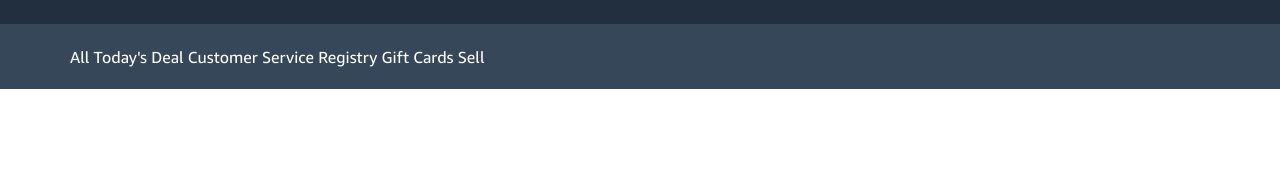
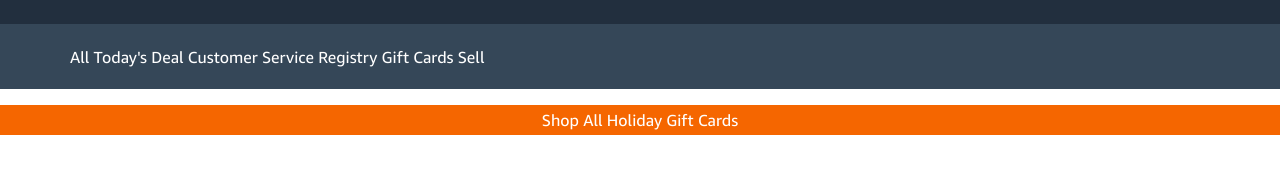
Before and after one commit to DomenicoCoppeta/M1-D2, a plain HTML site: page Index.html in a window 1280 px wide. Shown: the part 96-270 px from the top of the page. Drawn offline with Linux system fonts and the light colour scheme; files whose address does not match are found by name.

Commit message:
fino holiday

```diff
--- a/Index.html
+++ b/Index.html
@@ -23,4 +23,9 @@
                 </p>
             </div>
         </header>
+        <main>
+            <div>
+                <p id="Holiday">Shop All Holiday Gift Cards</p>
+            </div>
+        </main>
     </body>
--- a/assets/css/stylesheet.css
+++ b/assets/css/stylesheet.css
@@ -5,6 +5,7 @@
 body {
     margin: 0px;
     font-family: AmazonEmber_Rg;
+    color: white;
 }
 .topnavbar {
     display: flex;
@@ -28,3 +29,10 @@ body {
     margin-left: 70px;
     font-family: AmazonEmber_Rg;
 }
+#Holiday {
+    display: flex;
+    height: 30px;
+    background-color: #f56600;
+    justify-content: center;
+    align-items: center;
+}
```
